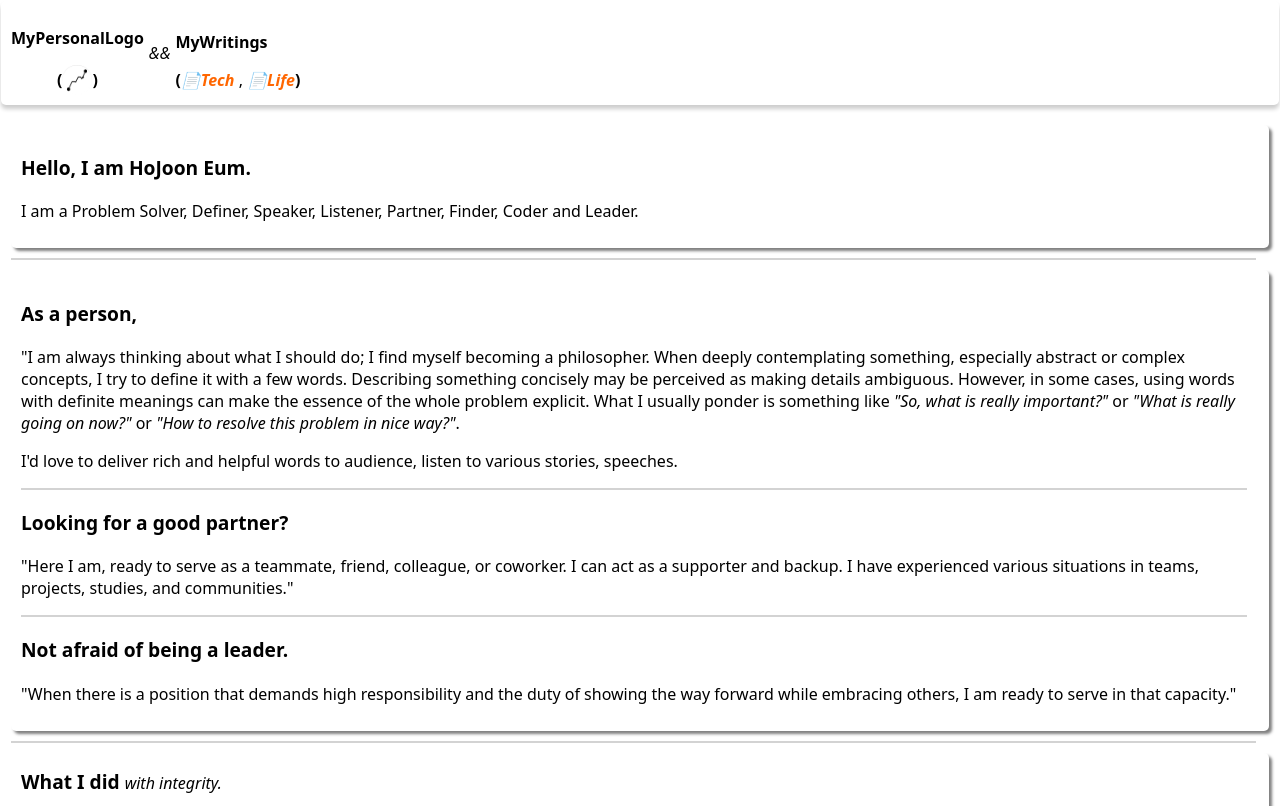
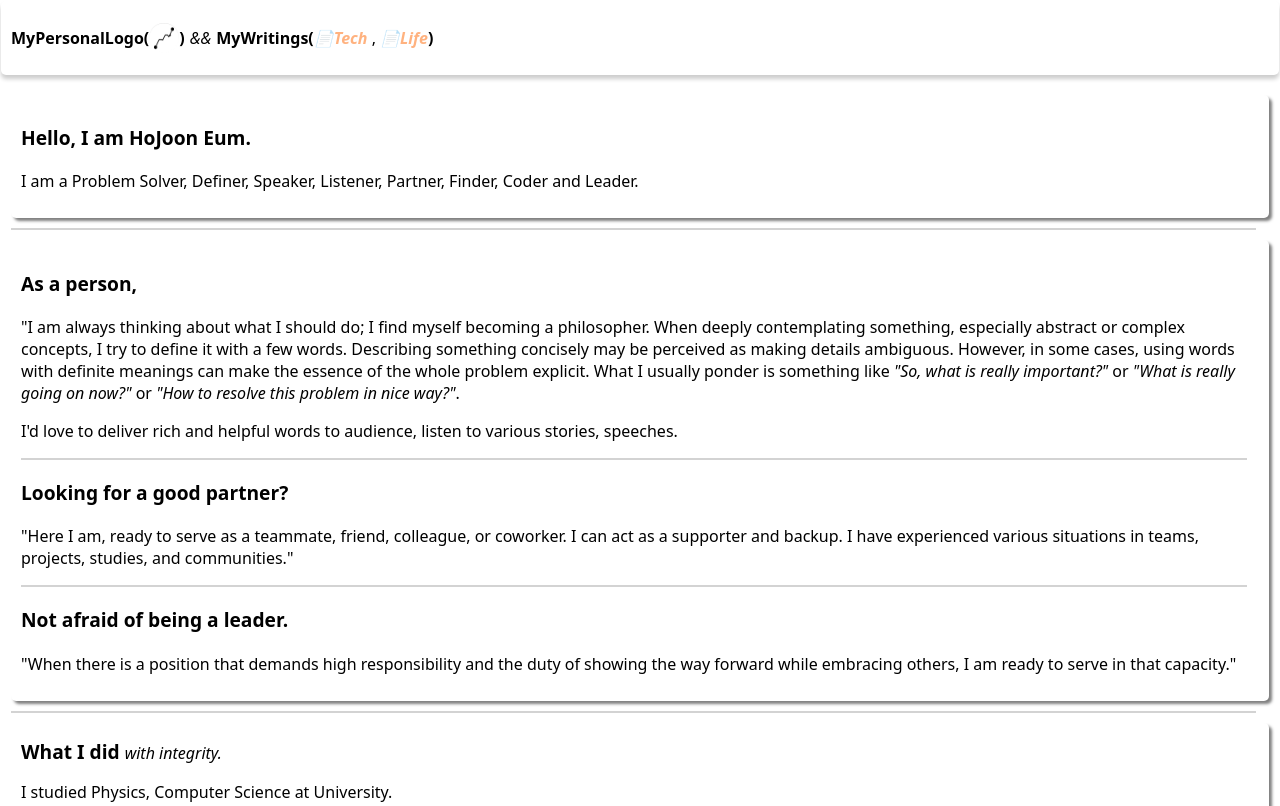
Before and after one commit to minusmo/abstract, an Astro site: page / in a window 1280 px wide. Shown: the top 806 px of the page. Built offline with nearby package versions, Linux system fonts and the light colour scheme; Astro itself is replaced by a stand-in of ours.

Commit message:
style(Layout): add text on article and style for link

```diff
--- a/src/layouts/Layout.astro
+++ b/src/layouts/Layout.astro
@@ -23,7 +23,8 @@ const { title } = Astro.props;
 
 <style is:global>
 	:root {
-    --link-color: hsl(24, 100%, 50%);
+    --link-color: hsla(24, 100%, 50%, .5);
+    --link-color-highlight: hsla(24, 100%, 50%, 1)
 	}
 	html {
 		font-family: system-ui, sans-serif;
@@ -63,6 +64,14 @@ const { title } = Astro.props;
    font-weight: bold;
    color: var(--link-color);
   }
+  a:hover {
+    color: var(--link-color-highlight);
+  }
+  .declaration {
+    display: flex;
+    flex-direction: row;
+    flex-wrap: nowrap;
+  }
   .fn {
     font-weight: bolder;
   }
--- a/src/pages/index.astro
+++ b/src/pages/index.astro
@@ -141,6 +141,7 @@ import Divider from "../components/divider.astro";
         </p>
 
         <p>As a developer, I don't like over engineering.</p>
+        <p>I am strongly interested in <strong>network</strong> now.</p>
       </article>
     </section>
 
```
